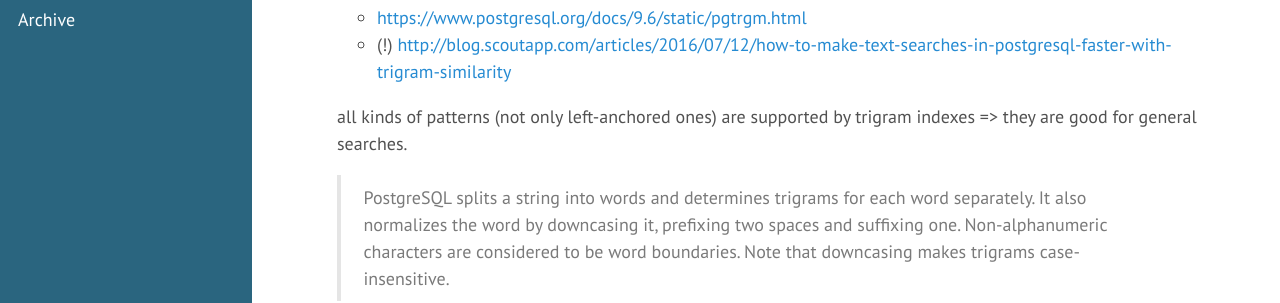
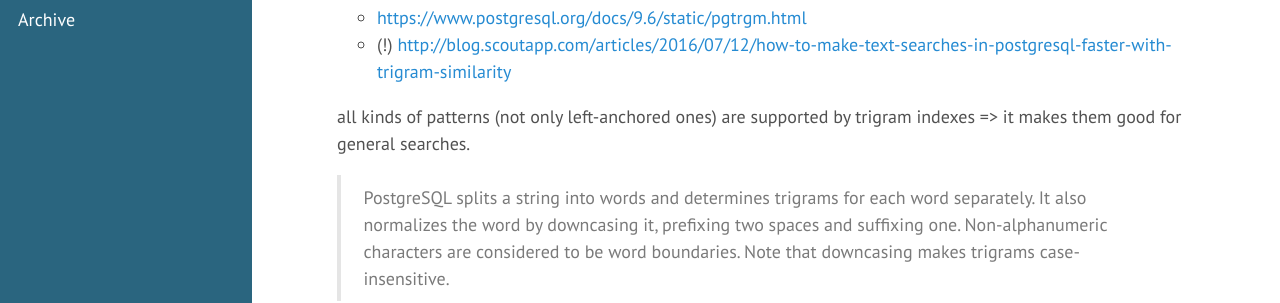
Before and after one commit to tap349/tap349.github.io, a Jekyll site: the page built from _posts/2017-07-20-postgresql-tips.md, in a window 1280 px wide and 900 px high, scrolled down 1327 px. Shown: the part 179-482 px from the top of the window. Built offline with Jekyll 4.4.1, drawn with Linux system fonts in a browser that asks for light colours.

Commit message:
update 2017-07-21_03:19:08

```diff
--- a/_posts/2017-07-20-postgresql-tips.md
+++ b/_posts/2017-07-20-postgresql-tips.md
@@ -79,7 +79,7 @@ _/usr/local/Cellar/postgresql/9.6.3/share/postgresql/extension/_.
   - (!) <http://blog.scoutapp.com/articles/2016/07/12/how-to-make-text-searches-in-postgresql-faster-with-trigram-similarity>
 
   all kinds of patterns (not only left-anchored ones) are supported by
-  trigram indexes => they are good for general searches.
+  trigram indexes => it makes them good for general searches.
 
   > PostgreSQL splits a string into words and determines trigrams for each
   > word separately. It also normalizes the word by downcasing it, prefixing
```
